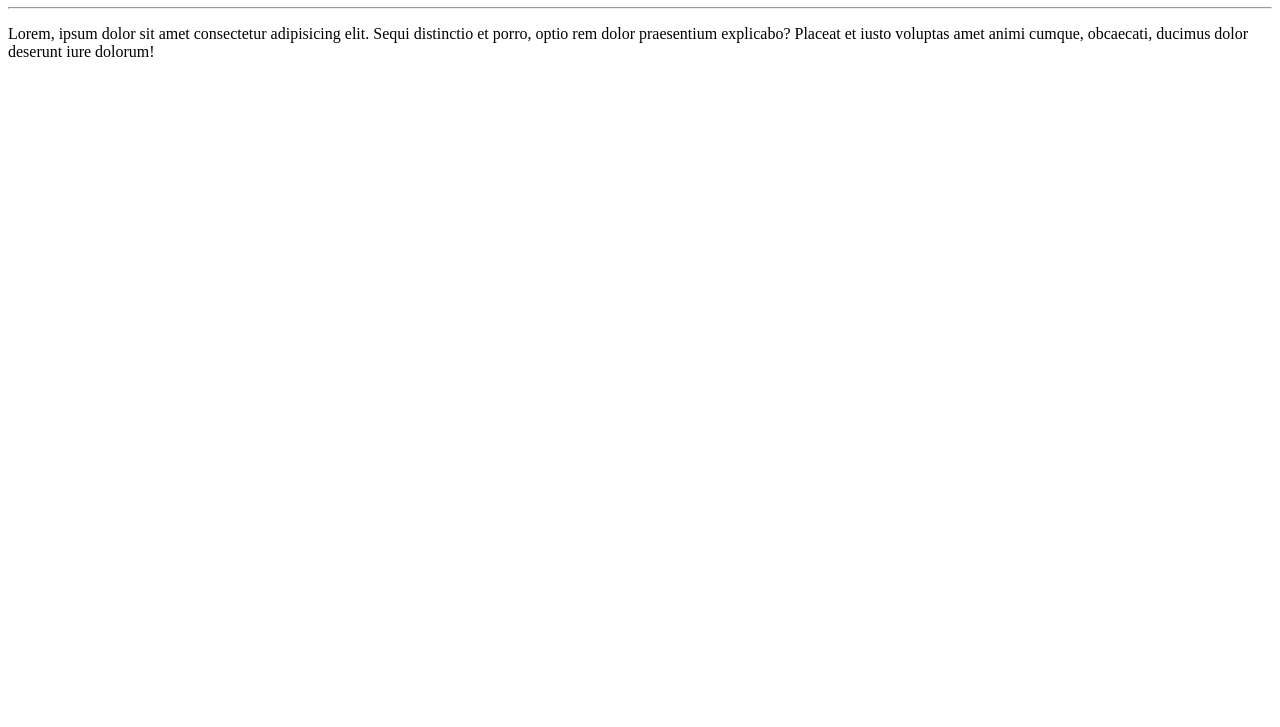
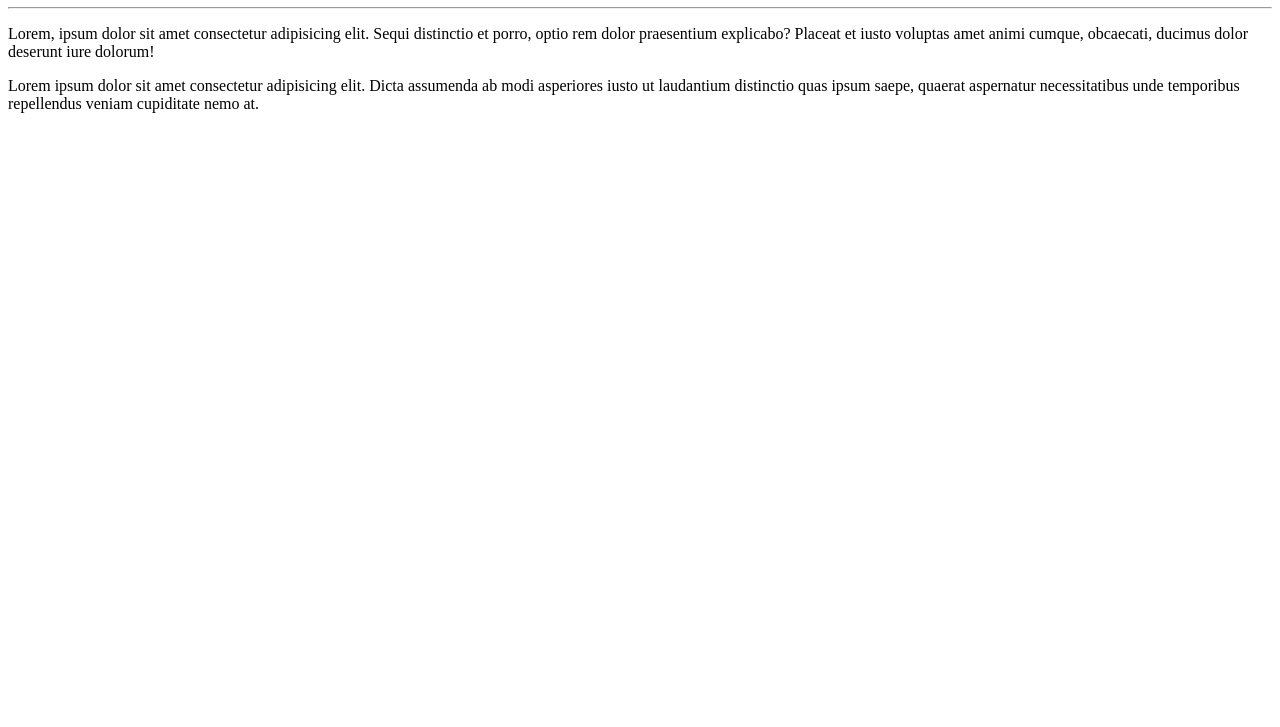
Before and after one commit to yesmafra/projetos-yesmafra, a plain HTML site: page site-exemplo/index.html in a window 1280 px wide. Shown: the part 73-800 px from the top of the page. Drawn offline with Linux system fonts and the light colour scheme.

Commit message:
Add paragrafo

```diff
--- a/site-exemplo/index.html
+++ b/site-exemplo/index.html
@@ -9,5 +9,6 @@
     <h1>Teste</h1>
     <hr>
     <p>Lorem, ipsum dolor sit amet consectetur adipisicing elit. Sequi distinctio et porro, optio rem dolor praesentium explicabo? Placeat et iusto voluptas amet animi cumque, obcaecati, ducimus dolor deserunt iure dolorum!</p>
+    <p>Lorem ipsum dolor sit amet consectetur adipisicing elit. Dicta assumenda ab modi asperiores iusto ut laudantium distinctio quas ipsum saepe, quaerat aspernatur necessitatibus unde temporibus repellendus veniam cupiditate nemo at.</p>
 </body>
 </html>
```
